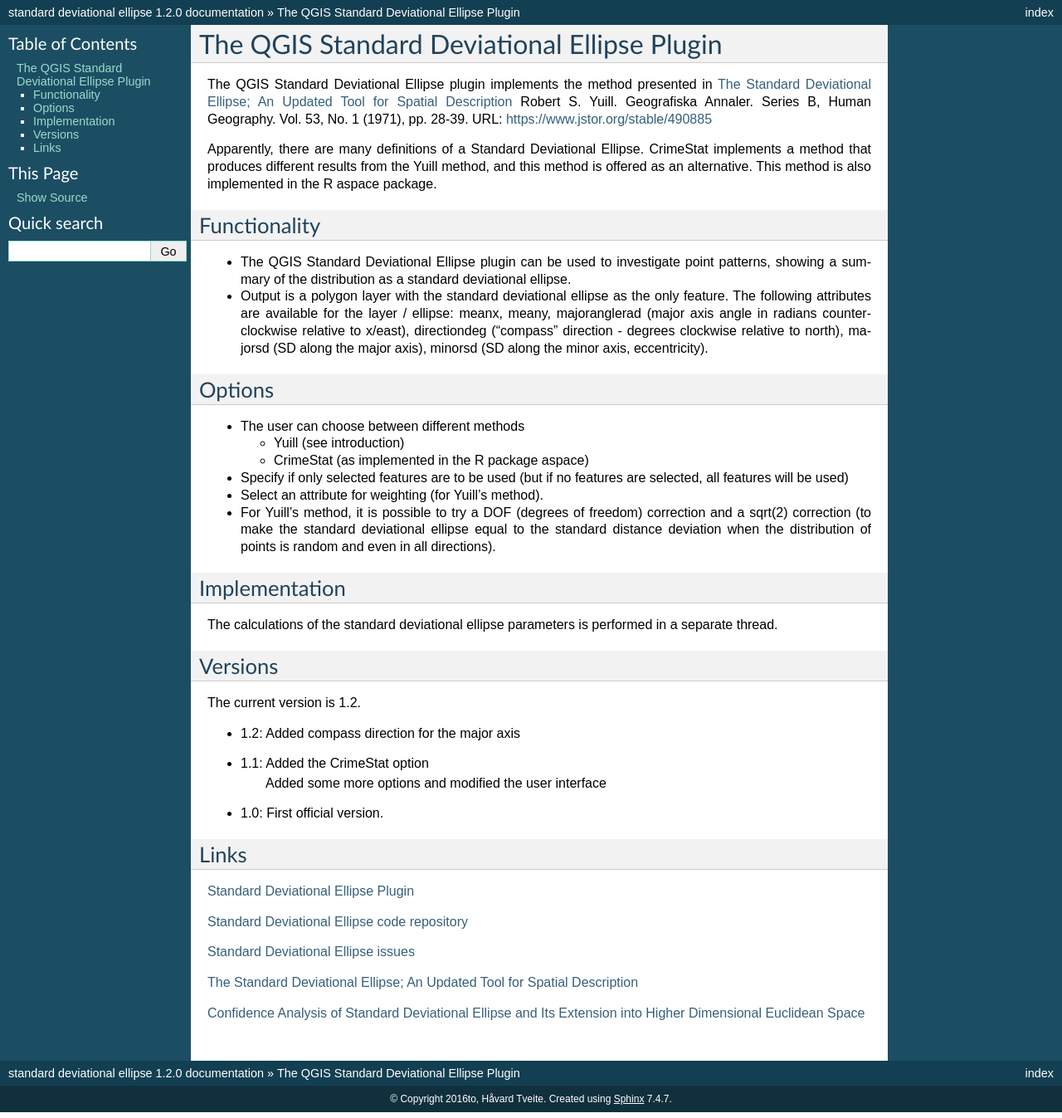
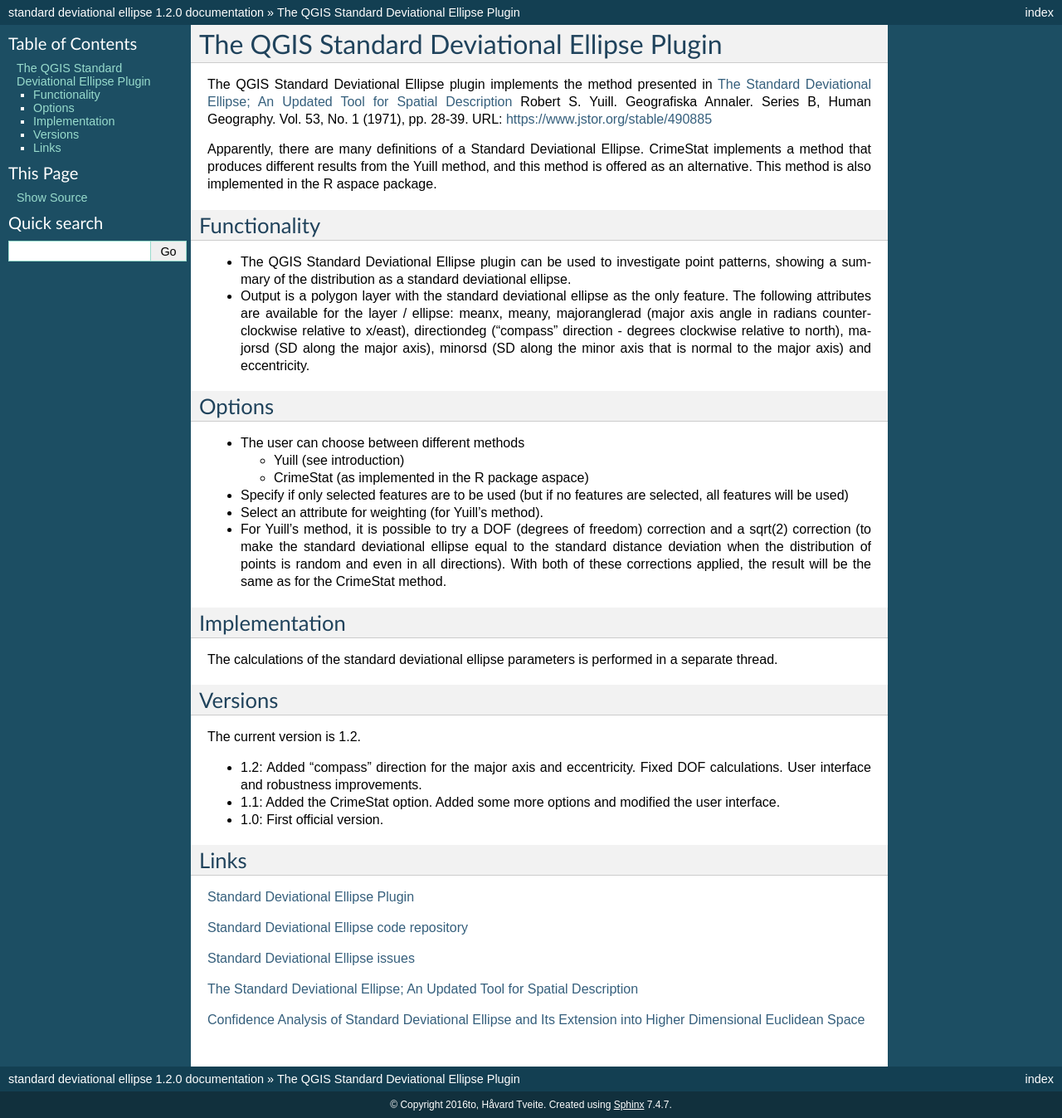
Before and after one commit to havatv/qgisstandarddeviationalellipseplugin, a Sphinx documentation site: the page built from help/source/index.rst, in a window 1280 px wide. Shown: the whole page at 83% size. Built offline with Sphinx 7.4.7, drawn with Linux system fonts in a browser that asks for light colours; formulas are drawn with MathJax 3.

```diff
--- a/help/source/index.rst
+++ b/help/source/index.rst
@@ -39,7 +39,7 @@ Functionality
   (major axis angle in radians counter-clockwise relative to x/east),
   directiondeg ("compass" direction - degrees clockwise relative
   to north), majorsd (SD along the major axis), minorsd (SD along
-  the minor axis, eccentricity).
+  the minor axis that is normal to the major axis) and eccentricity.
 
 Options
 =============
@@ -60,6 +60,8 @@ Options
   (to make the standard deviational ellipse equal to the
   standard distance deviation when the distribution of points
   is random and even in all directions).
+  With both of these corrections applied, the result will be
+  the same as for the CrimeStat method.
 
 Implementation
 ================
@@ -72,9 +74,13 @@ Versions
 ===============
 The current version is 1.2.
 
-- 1.2: Added compass direction for the major axis
-- 1.1: Added the CrimeStat option
-       Added some more options and modified the user interface
+- 1.2: Added "compass" direction for the major axis and eccentricity.
+  Fixed DOF calculations.
+  User interface and robustness improvements.
+
+- 1.1: Added the CrimeStat option.
+  Added some more options and modified the user interface.
+
 - 1.0: First official version.
 
 
--- a/metadata.txt
+++ b/metadata.txt
@@ -27,6 +27,7 @@ email=havard.tveite@nmbu.no
 changelog=1.2
     -- Added compass direction for the major axis (issue #4)
     -- Fix DOF calculations (issue #5)
+    -- User interface and robustness improvements
     1.1
     -- Added the CrimeStat option (issue #3)
        Added some more options and modified the user interface
```
